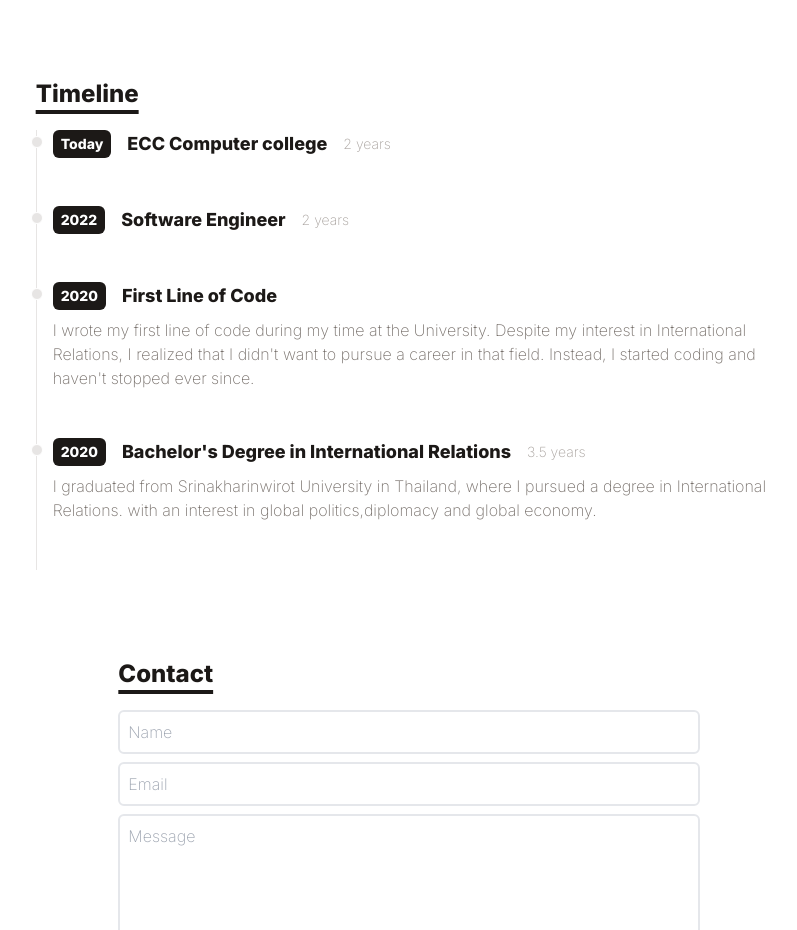
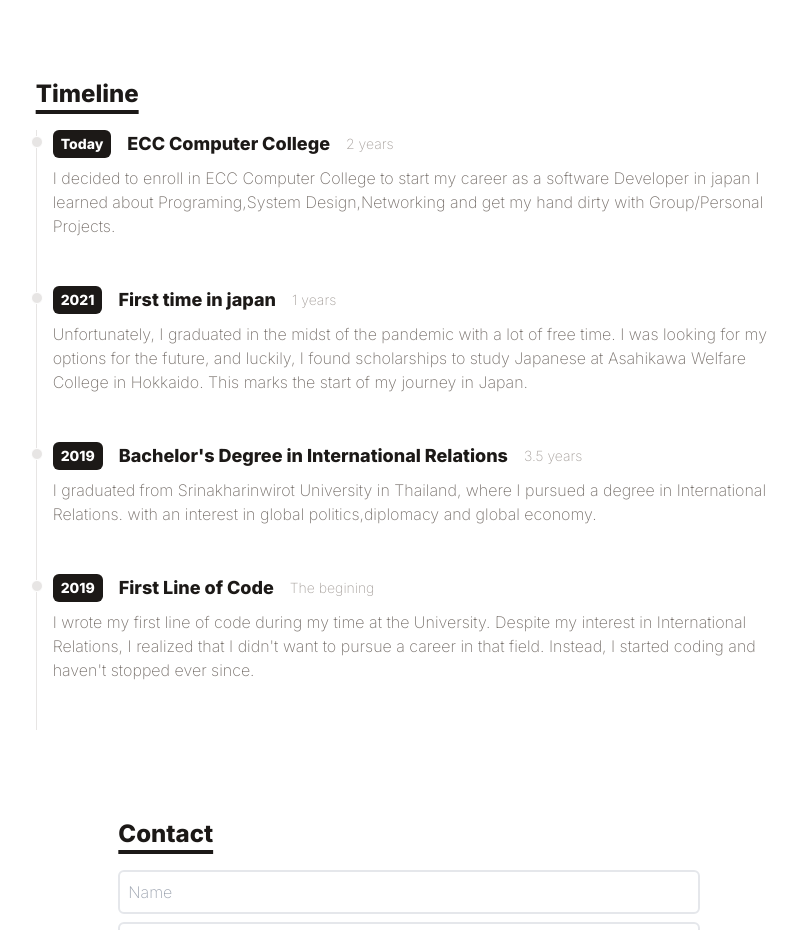
Before and after one commit to EC-9624/portfolio, a React (Vite) app: page / in a window 1280 px wide. Shown: the part 1182-2112 px from the top of the page, without its empty margins (231-1028 px from the left). Built offline with nearby package versions, Linux system fonts and the light colour scheme.

Commit message:
update timeline todo thumbnails

```diff
--- a/src/data/timeline.js
+++ b/src/data/timeline.js
@@ -1,28 +1,31 @@
 export default [
   {
     year: "Today",
-    title: "ECC Computer college",
+    title: "ECC Computer College",
     duration: "2 years",
-    details: "",
+    details:
+      "I decided to enroll in ECC Computer College to start my career as a software Developer in japan I learned about Programing,System Design,Networking and get my hand dirty with Group/Personal Projects.",
   },
   {
-    year: "2022",
-    title: "Software Engineer",
-    duration: "2 years",
-    details: "",
+    year: "2021",
+    title: "First time in japan",
+    duration: "1 years",
+    details:
+      "Unfortunately, I graduated in the midst of the pandemic with a lot of free time. I was looking for my options for the future, and luckily, I found scholarships to study Japanese at Asahikawa Welfare College in Hokkaido. This marks the start of my journey in Japan.",
   },
+
   {
-    year: "2020",
-    title: "First Line of Code",
-    duration: "",
-    details:
-      "I wrote my first line of code during my time at the University. Despite my interest in International Relations, I realized that I didn't want to pursue a career in that field. Instead, I started coding and haven't stopped ever since.",
-  },
-  {
-    year: "2020",
+    year: "2019",
     title: "Bachelor's Degree in International Relations",
     duration: "3.5 years",
     details:
       "I graduated from Srinakharinwirot University in Thailand, where I pursued a degree in International Relations. with an interest in global politics,diplomacy and global economy. ",
   },
+  {
+    year: "2019",
+    title: "First Line of Code",
+    duration: "The begining",
+    details:
+      "I wrote my first line of code during my time at the University. Despite my interest in International Relations, I realized that I didn't want to pursue a career in that field. Instead, I started coding and haven't stopped ever since.",
+  },
 ];
```
